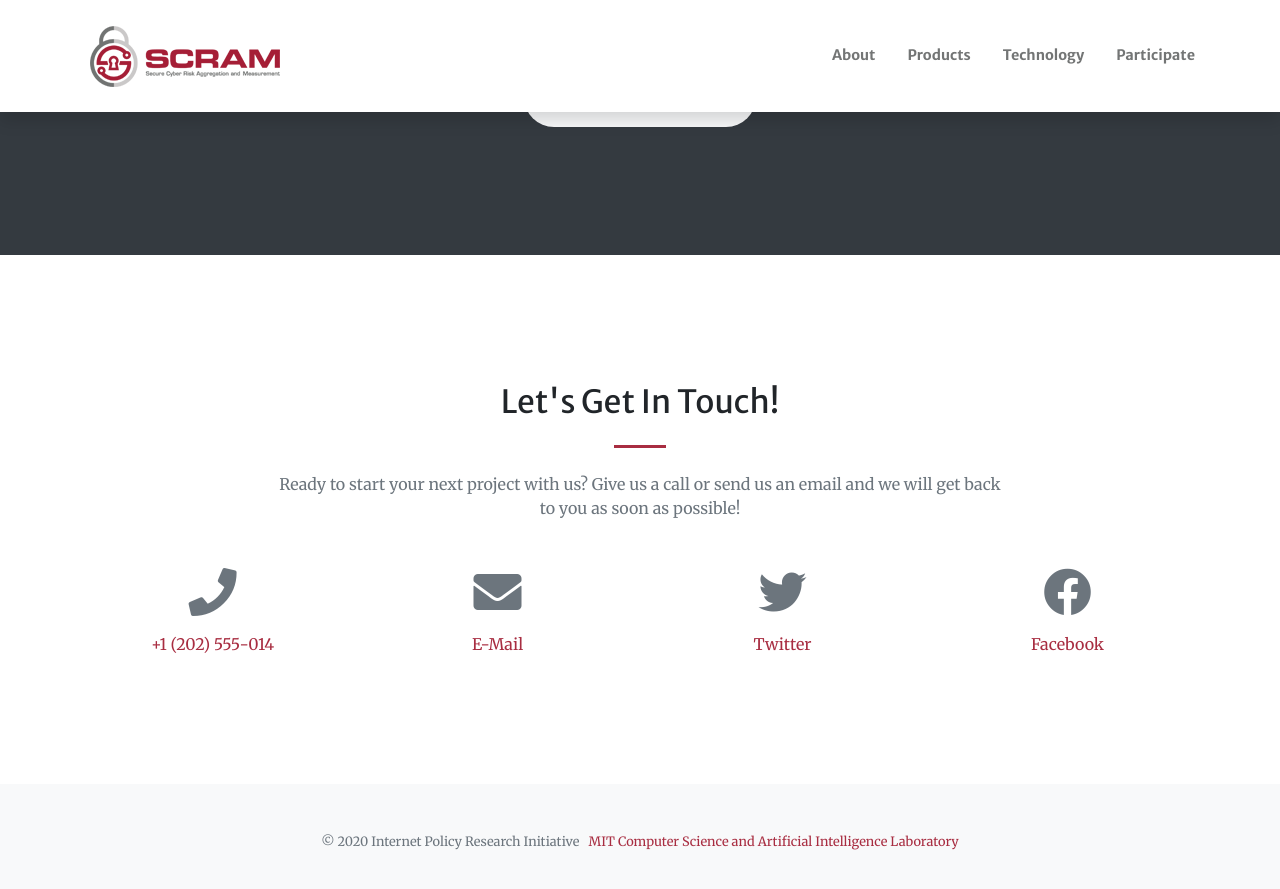
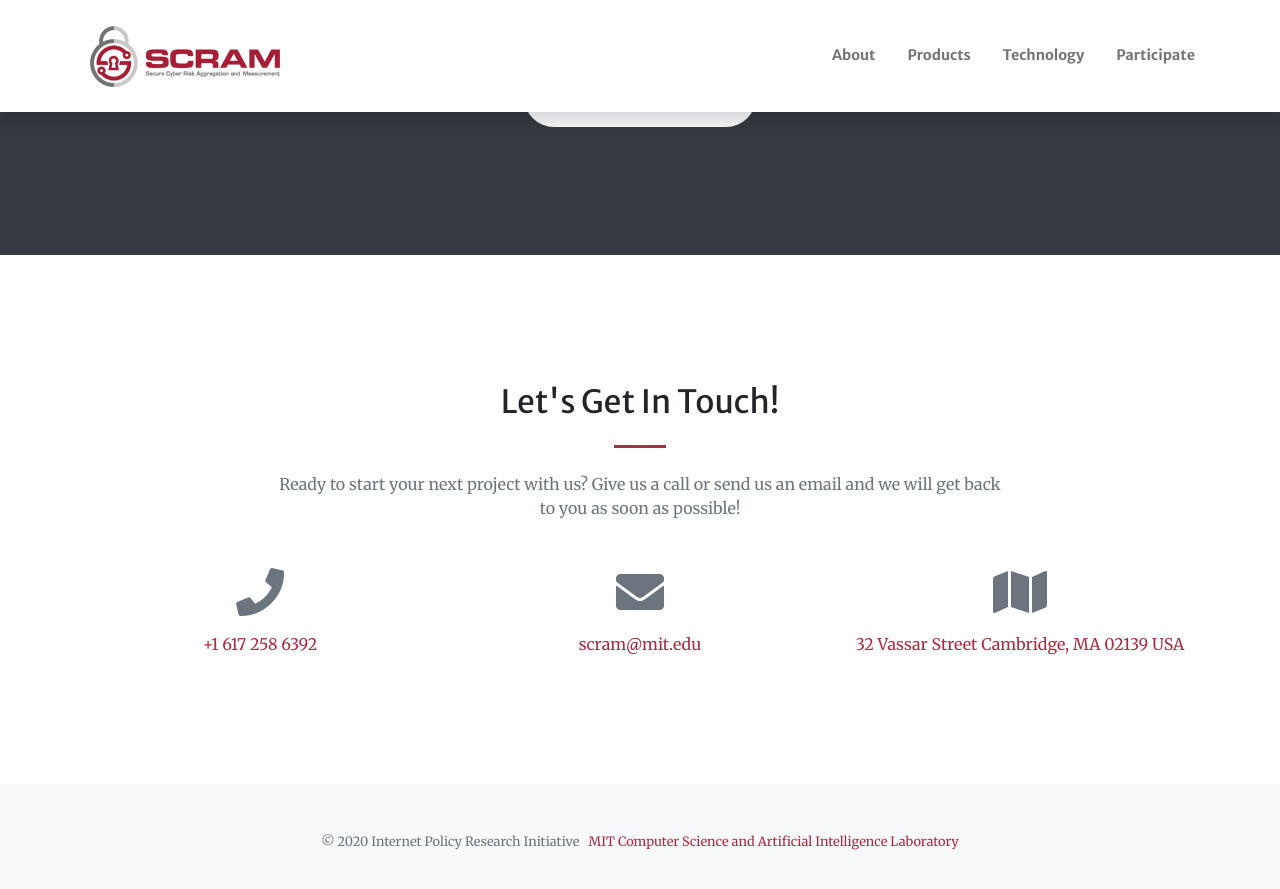
Before and after one commit to jisqyv/MIT, a Jekyll site: the page built from about.md, in a window 1280 px wide and 900 px high, scrolled down 1613 px. Shown: the top 889 px of the window. Built offline with Jekyll 4.4.1, drawn with Linux system fonts in a browser that asks for light colours; nearby versions of some CDN libraries.

Commit message:
Update about.md

```diff
--- a/about.md
+++ b/about.md
@@ -48,18 +48,11 @@
       Ready to start your next project with us? Give us a call or send us an email
       and we will get back to you as soon as possible!
     actions:
-    - title: +1 (202) 555-014
+    - title: +1 617 258 6392
       icon: fa-phone
-    - title: E-Mail
+    - title: scram@mit.edu
       icon: fa-envelope
-      url: mailto:contact@yourwebsite.com
-    - title: Twitter
-      icon: fa-twitter
-      icon_type: fab
-      url: '#'
-    - title: Facebook
-      icon: fa-facebook
-      icon_type: fab
-      url: '#'
-
+      url: mailto:contact@scram@mit.edu
+    - title: 32 Vassar Street Cambridge, MA 02139 USA
+      icon: fa-map
 ---
```
